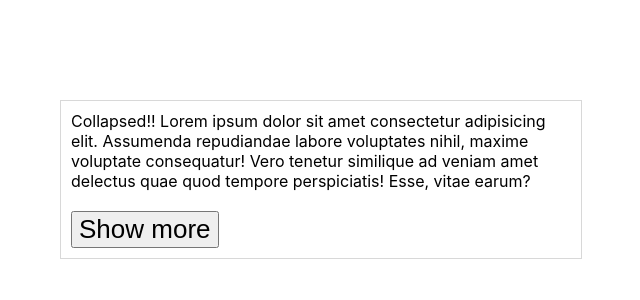
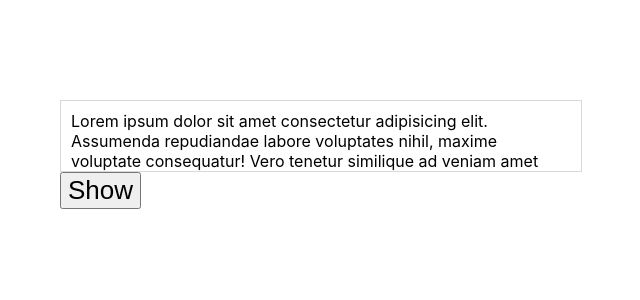
Before and after one commit to rohanBagchi/react-height-animation-tryout, a React (Vite) app: page / in a window 1280 px wide. Shown: the top 300 px of the page, without its empty margins (319-959 px from the left). Built offline with nearby package versions, Linux system fonts and the light colour scheme.

Commit message:
Working animation -- take 1

```diff
--- a/src/Card/Card.jsx
+++ b/src/Card/Card.jsx
@@ -1,46 +1,31 @@
 import React, { useState } from 'react'
-import { SwitchTransition, CSSTransition } from 'react-transition-group'
+import { CSSTransition } from 'react-transition-group'
 import './style.css'
 
 export const Card = () => {
   const [isCollapsed, setIsCollapsed] = useState(true);
 
   return (
-        <div className="card">
-            <div className="content">
-                <>
-                    <CSSTransition
-                        in={isCollapsed}
-                        timeout={300}
-                        classNames="collapsed-content"
-                        unmountOnExit
-                    >
     <div>
 
-                            Collapsed!!
+      <div className="card">
+        <CSSTransition
+          in={!isCollapsed}
+          timeout={300}
+          classNames="content"
+        >
+          <div className="base-style">
+            Lorem ipsum dolor sit amet consectetur adipisicing elit. Assumenda repudiandae labore voluptates nihil, maxime voluptate consequatur! Vero tenetur similique ad veniam amet delectus quae quod tempore perspiciatis! Esse, vitae earum?
+
+            Lorem ipsum dolor sit amet consectetur adipisicing elit. Assumenda repudiandae labore voluptates nihil, maxime voluptate consequatur! Vero tenetur similique ad veniam amet delectus quae quod tempore perspiciatis! Esse, vitae earum?
 
             Lorem ipsum dolor sit amet consectetur adipisicing elit. Assumenda repudiandae labore voluptates nihil, maxime voluptate consequatur! Vero tenetur similique ad veniam amet delectus quae quod tempore perspiciatis! Esse, vitae earum?
           </div>
         </CSSTransition>
-                    <CSSTransition
-                        in={isCollapsed === false}
-                        timeout={300}
-                        classNames="expanded-content"
-                        unmountOnExit
-                    >
-                        <div>
-
-                            Expanded!!
-
-                            Lorem ipsum dolor sit amet consectetur adipisicing elit. Neque sequi delectus aspernatur fugiat laudantium pariatur rem tempora quia natus nobis harum alias, optio consectetur temporibus, doloremque reprehenderit adipisci voluptates. Atque rerum id dolorem. Consequuntur dignissimos suscipit odit illum officia praesentium reiciendis iusto necessitatibus voluptas dolore nam, voluptate ab porro rerum.
+      </div >
+      <button onClick={() => setIsCollapsed(prev => !prev)} style={{ display: 'block' }}>
+        {isCollapsed ? 'Show' : 'Hide'}
+      </button>
     </div>
-                    </CSSTransition>
-                </>
-            </div>
-
-            <button onClick={() => setIsCollapsed(prev => !prev)}>
-                {isCollapsed ? 'Show more' : 'Show less'}
-            </button>
-        </div >
   )
 }
--- a/src/Card/style.css
+++ b/src/Card/style.css
@@ -8,39 +8,33 @@
 .card {
   width: 500px;
   border: 1px solid #d8d8d8;
+  overflow: hidden;
   padding: 10px;
 }
 
-.content {
-  margin-bottom: 20px;
+.base-style {
+  max-height: 50px;
 }
 
-.expanded-content-enter {
-  height: 0;
+.content-enter {
+  max-height: 50px;
 }
-.expanded-content-enter-active {
-  height: auto;
-  transition: height 200ms;
-}
-.expanded-content-exit {
-  height: auto;
-}
-.expanded-content-exit-active {
-  height: 0;
-  transition: height 200ms;
+.content-enter-active {
+  max-height: 500px;
+  transition: max-height 400ms ease-in;
 }
 
-.collapsed-content-enter {
-  height: 0;
+.content-enter-done {
+  max-height: 500px;
 }
-.collapsed-content-enter-active {
-  height: auto;
-  transition: height 200ms;
+
+.content-exit {
+  max-height: 500px;
 }
-.collapsed-content-exit {
-  height: auto;
+.content-exit-active {
+  max-height: 50px;
+  transition: max-height 200ms;
 }
-.collapsed-content-exit-active {
-  height: 0;
-  transition: height 200ms;
+.content-exit-done {
+  max-height: 50px;
 }
```
Also changed, not shown: 1 other file (tests, documents, lock files or other folders). Lines whose indentation alone changed are shown as unchanged.
